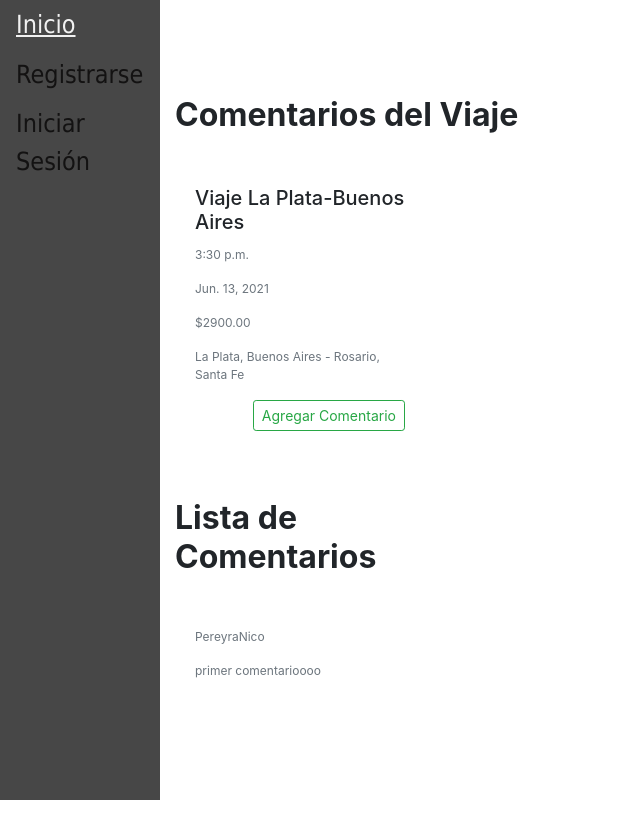
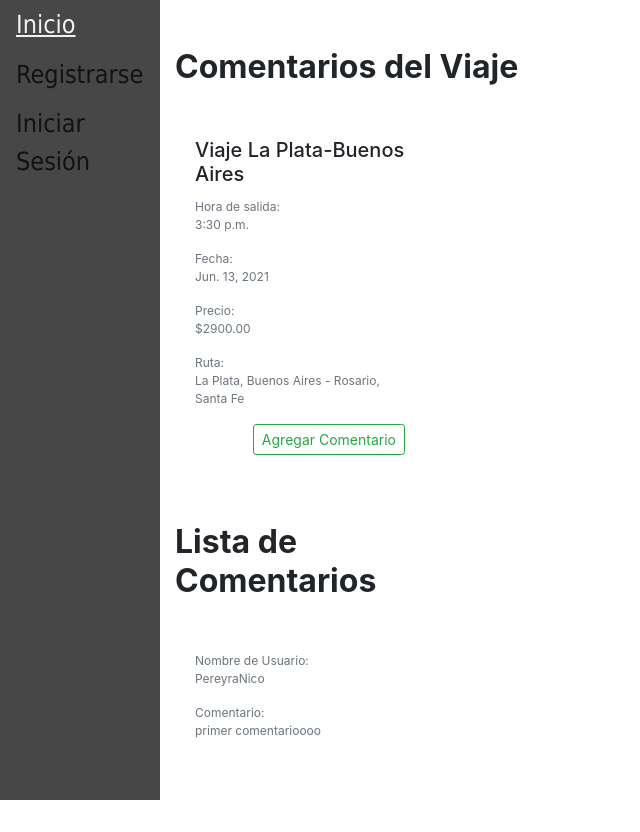
Before and after one commit to tsirigoin/is2-combi19, a Django app: page /accounts/comentarios/1/ in a window 1280 px wide. Shown: the whole page, without its empty margins (0-640 px from the left). Before the commit the page ends 800 px from the top, so only its background shows below. Run offline with Django 3.2, Linux system fonts and the light colour scheme; data comes from the database, SQL or seed files in the repository; both versions use the stored data as it was after the commit; some libraries are stand-ins or nearby versions.

Commit message:
arreglos minimos

```diff
--- a/pagina/users/templates/users/comentario.html
+++ b/pagina/users/templates/users/comentario.html
@@ -16,7 +16,7 @@
 		    	<div class="card-text">
 		    		<p class="text-muted mb-0" style="font-size: 12px">Nombre de Usuario:</p>
 		    		<p>{{ com.usuario }}</p>
-		    		<p class="text-muted mb-0" style="font-size: 12px">Texto:</p>
+		    		<p class="text-muted mb-0" style="font-size: 12px">Comentario:</p>
 			  		<p>{{ com.texto }}</p>
 					<div class="text-right">
 						<button type="button" class="btn btn-outline-primary btn-sm" data-toggle="modal" data-target="#editarModal">Editar Comentario</button>
--- a/pagina/users/templates/users/comentarios.html
+++ b/pagina/users/templates/users/comentarios.html
@@ -5,8 +5,6 @@
 {% load crispy_forms_tags %}
 
 <!--User-->
-<br />
-<br />
 <div class="container mx-auto">
     <div class="row">
       <div class="col-sm-12 col-md-12 col-lg-9 pb-4">
@@ -22,9 +20,13 @@
 		                <div class="h-100">
 							<div class="card-body">
 		                  		<h5 class="card-title">{{ viajes.descripcion }}</h5>
+                          <p class="text-muted mb-0" style="font-size: 12px">Hora de salida:</p>
 		                    	<p class="card-text text-muted" style="font-size:12px">{{ viajes.hora }}</p>
+                          <p class="text-muted mb-0" style="font-size: 12px">Fecha:</p>
                           <p class="card-text text-muted" style="font-size:12px">{{ viajes.fecha }}</p>
+                          <p class="text-muted mb-0" style="font-size: 12px">Precio:</p>
                           <p class="card-text text-muted" style="font-size:12px">${{ viajes.precio }}</p>
+                          <p class="text-muted mb-0" style="font-size: 12px">Ruta:</p>
                           <p class="card-text text-muted" style="font-size:12px">{{ viajes.ruta }}</p>
                           <div class="text-right">
                             <button type="button" class="btn btn-outline-success btn-sm" data-toggle="modal" data-target="#comentarioModal">Agregar Comentario</button>
@@ -46,14 +48,16 @@
           			    	<div class="col-sm-12 col-md-6 col-lg-4 pb-4">
           		                <div class="h-100">
           							<div class="card-body">
+                                    <p class="text-muted mb-0" style="font-size: 12px">Nombre de Usuario:</p>
           		                    	<p class="card-text text-muted" style="font-size:12px">{{ c.usuario.username }}</p>
+                                      <p class="text-muted mb-0" style="font-size: 12px">Comentario:</p>
                                     <p class="card-text text-muted" style="font-size:12px">{{ c.texto }}</p>
                                     {%  if user == c.usuario %}
                                     <a href="{% url 'editarcomentario' c.id %}">Editar comentarios</a>
                                     <form action="{% url 'eliminarcomentario' c.id %}" method="post">
                                     	{% csrf_token %}
                                       <div class="text-right">
-                                        <button type="submit" class="btn btn-outline-secondary btn-sm" >Eliminar</button>
+                                        <button type="submit" onclick="return confirm('Esta seguro?')" class="btn btn-outline-secondary btn-sm" >Eliminar</button>
                                       </div>
                                     </form>
                                     {% endif %}
```
Also changed, not shown: pagina/users/templates/users/perfil.html (+8 -2 lines), pagina/db.sqlite3.
